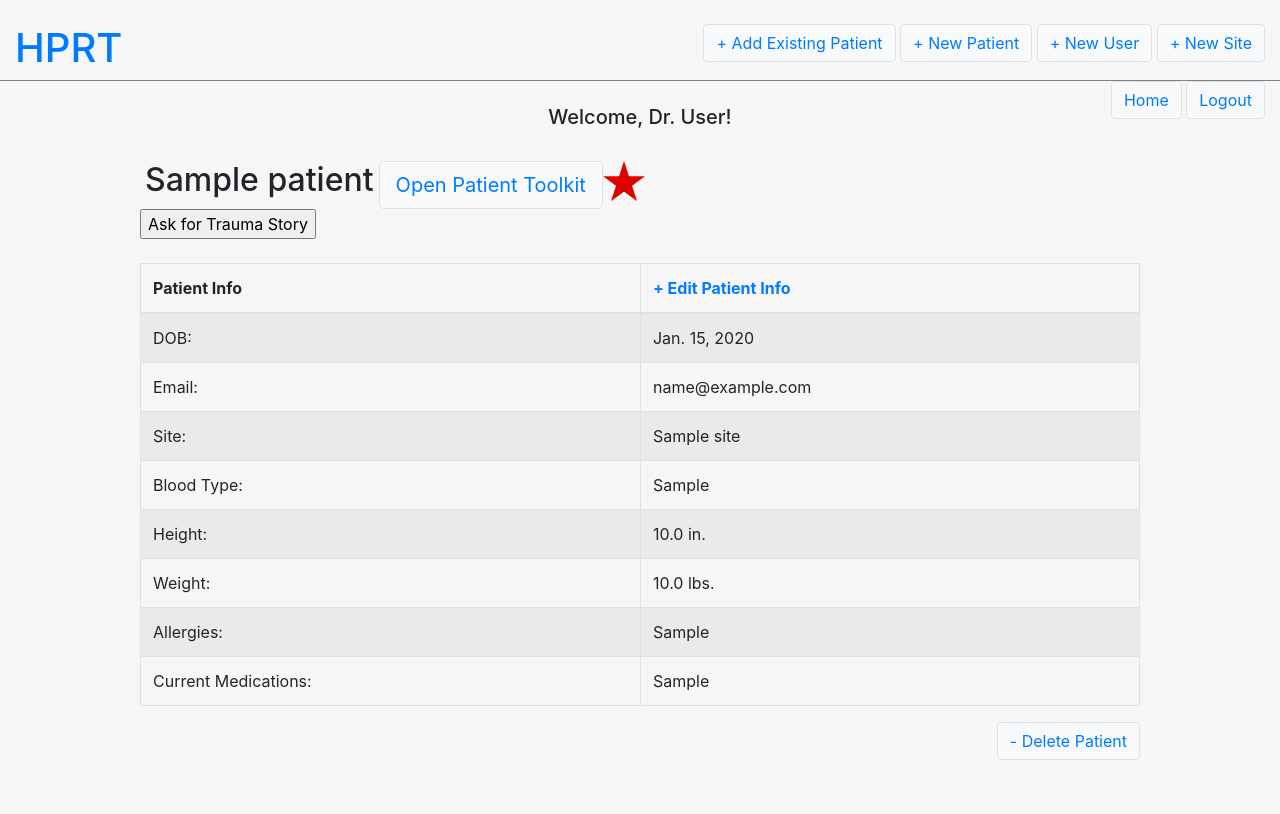
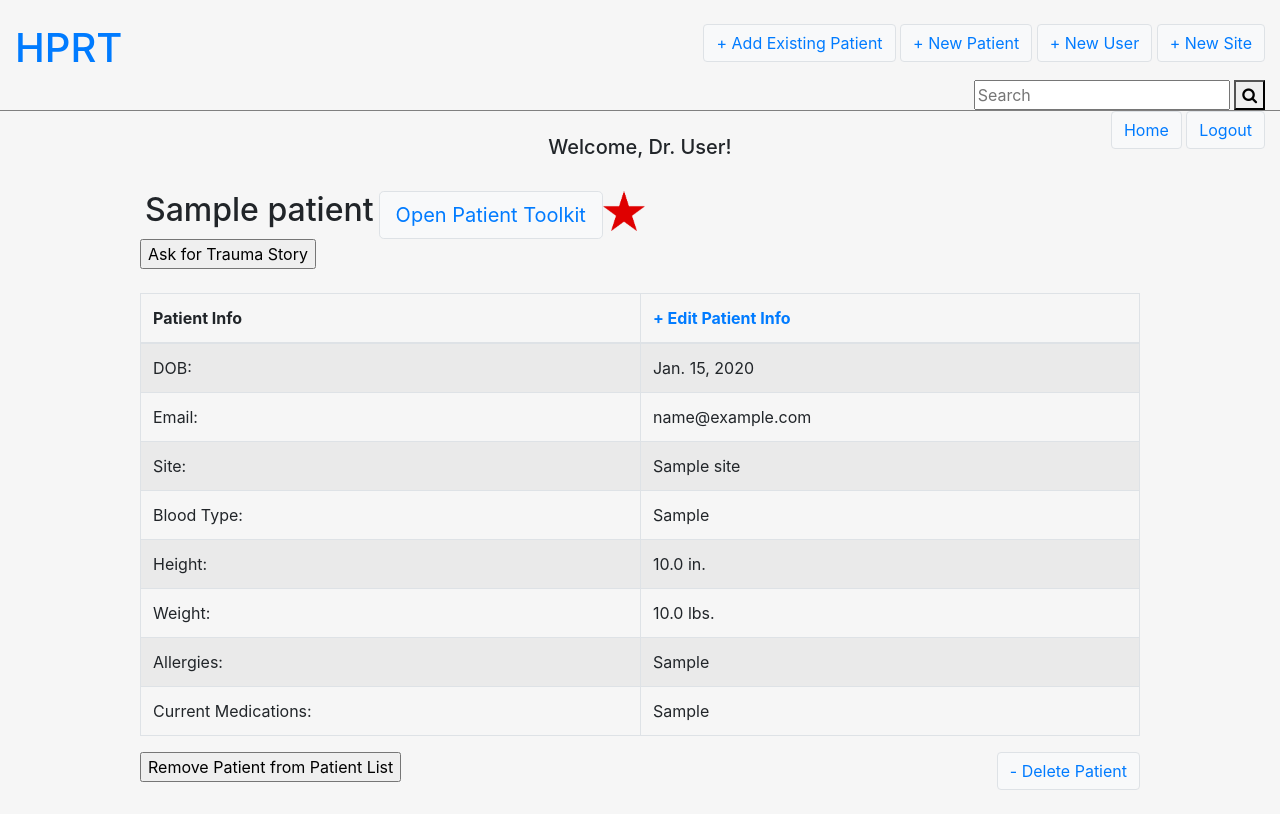
Before and after one commit to sbetti02/HTQR, a Django app: page /patient/1/ in a window 1280 px wide. Before the commit the page ends 760 px from the top, so only its background shows below. Run offline with Django 3.2, Linux system fonts and the light colour scheme; a user stored in the database is signed in; tables that the repository leaves empty hold one stand-in row (values such as "Sample post"); parts of the project's set-up code (start-up, migrations or seed data) failed here and were passed over; some libraries are stand-ins or nearby versions.

Commit message:
search features

```diff
--- a/src/HPRT/PatientPortal/urls.py
+++ b/src/HPRT/PatientPortal/urls.py
@@ -13,5 +13,8 @@ urlpatterns = [
     path('site/new/', views.SiteCreateView.as_view(), name = 'site_new'),
     path('ajax/update_patients/', views.update_patients, name='update_patients'),
     path('sms/', views.smsResponse.as_view(), name = 'sms'),
-    path('askstory/<int:pk>/', views.askStory.as_view(), name = 'ask_story')
+    path('askstory/<int:pk>/', views.askStory.as_view(), name = 'ask_story'),
+    path('patient/remove/<int:pk>/', views.patientRemove.as_view(), name = 'patient_remove'),
+    path('patient/add/<int:pk>/', views.patientAdd.as_view(), name = 'patient_add'),
+    path('search/results/', views.searchListView.as_view(), name = 'search_list'),
 ]
--- a/src/HPRT/PatientPortal/views.py
+++ b/src/HPRT/PatientPortal/views.py
@@ -4,6 +4,7 @@ from django.views.generic.edit import CreateView, UpdateView, DeleteView
 from django.urls import reverse_lazy
 from django.contrib.auth.mixins import LoginRequiredMixin, UserPassesTestMixin
 from django.http import JsonResponse, HttpResponseRedirect
+from django.shortcuts import redirect
 
 
 from twilio.twiml.messaging_response import MessagingResponse
@@ -22,6 +23,12 @@ from django.http import QueryDict
 from . forms import AddExistingPatientForm
 
 
+def update_patients(request):
+    site = request.GET.get('site', None)
+    doc_patients = DocPat.objects.values_list('patient', flat=True).filter(doctor=request.user)
+    patient_list = list(Patient.objects.filter(site=Site.objects.get(name=site)).exclude(pk__in=set(doc_patients)).values('name'))
+    return JsonResponse(patient_list, safe=False)
+
 class PatientListView(LoginRequiredMixin, ListView):
     login_url = 'login'
     redirect_field_name = 'redirect_to'
@@ -37,15 +44,12 @@ class PatientDetailView(LoginRequiredMixin, DetailView):
     template_name = 'patient_detail.html'
     def get_context_data(self, **kwargs):
         context = super(PatientDetailView, self).get_context_data(**kwargs)
-        context['toolkit'] = Toolkit.objects.get(docpat = DocPat.objects.get(doctor = self.request.user, patient = self.object))
+        docpats = DocPat.objects.filter(doctor = self.request.user, patient = self.object)
+        if docpats.count() > 0:
+            context['toolkit'] = Toolkit.objects.get(docpat = docpats[0])
+        else:
+            context['toolkit'] = None
         return context
-
-def update_patients(request):
-    site = request.GET.get('site', None)
-    doc_patients = DocPat.objects.values_list('patient', flat=True).filter(doctor=request.user)
-    patient_list = list(Patient.objects.filter(site=Site.objects.get(name=site)).exclude(pk__in=set(doc_patients)).values('name'))
-    return JsonResponse(patient_list, safe=False)
-
 
 class PatientAddExistingView(LoginRequiredMixin, CreateView):
     login_url = 'login'
@@ -120,6 +124,43 @@ class SiteCreateView(LoginRequiredMixin, UserPassesTestMixin, CreateView):
     fields = '__all__'
     success_url = reverse_lazy('home')
 
+
+class patientAdd(LoginRequiredMixin, View):
+    login_url = 'login'
+    redirect_field_name = 'redirect_to'
+    model = Patient
+    def post(self, request, *args, **kwargs):
+        temp = DocPat(doctor = self.request.user, patient = Patient.objects.get(pk=kwargs['pk']))
+        temp.save()
+        tk = Toolkit(docpat = temp)
+        tk.save()
+        return HttpResponseRedirect(reverse_lazy('patient_detail', kwargs={'pk' : kwargs['pk']}))
+
+class patientRemove(LoginRequiredMixin, View):
+    login_url = 'login'
+    redirect_field_name = 'redirect_to'
+    model = Patient
+    def post(self, request, *args, **kwargs):
+        temp = DocPat.objects.filter(doctor = self.request.user, patient = Patient.objects.get(pk=kwargs['pk'])).delete()
+        return HttpResponseRedirect(reverse_lazy('patient_detail', kwargs={'pk' : kwargs['pk']}))
+
+class searchListView(LoginRequiredMixin, ListView):
+    login_url = 'login'
+    redirect_field_name = 'redirect_to'
+    model = Patient
+    template_name = 'search_results.html'
+    def get_queryset(self):
+        all_patients = super(searchListView, self).get_queryset()
+        result = super(searchListView, self).get_queryset()
+        query = self.request.GET.get('q')
+        if query:
+            result = result.filter(name__contains=query)
+            query_list = query.split(" ")
+            for q in query_list:
+                result = result.union(all_patients.filter(name__contains = q))
+        return result
+
+
 @method_decorator(csrf_exempt, name='dispatch')
 class smsResponse(View):
     @method_decorator(twilio_view)
@@ -127,28 +168,24 @@ class smsResponse(View):
     def post(self, request):
         body = QueryDict(request.body)['Body']
         number = QueryDict(request.body)['From'][2:]
+        r = MessagingResponse()
         if "y" in body.lower():
             patient = Patient.objects.filter(phone_number = number)[0]
             while patient.ask_story == False:
                 patient.ask_story = True
                 patient.save(update_fields=["ask_story"])
                 patient = Patient.objects.filter(phone_number = number)[0]
-            r = MessagingResponse()
             r.message('Thank you, your doctor will ask you about your trauma event when you are visiting.')
-            return r
         elif "n" in body.lower():
             patient = Patient.objects.filter(phone_number = number)[0]
             while patient.ask_story == True:
                 patient.ask_story = False
                 patient.save(update_fields=["ask_story"])
                 patient = Patient.objects.filter(phone_number = number)[0]
-            r = MessagingResponse()
             r.message('Thank you. Please feel free to text yes to this number whenever you are ready to tell your doctor your trauma story.')
-            return r
         else:
-            r = MessagingResponse()
             r.message('Response is not understood. Please text yes or no. Would you like to tell your doctor about your trauma story?')
-            return r
+        return r
 
 
 @method_decorator(csrf_exempt, name='dispatch')
--- a/src/HPRT/templates/base.html
+++ b/src/HPRT/templates/base.html
@@ -8,6 +8,7 @@
 		{% load staticfiles %}
 		<link rel='stylesheet' href="{% static 'css/bootstrap.min.css' %}" type='text/css'/>
 		<link rel='stylesheet' href="{% static 'css/accordion.css' %}" type='text/css'/>
+		<link rel="stylesheet" href="https://cdnjs.cloudflare.com/ajax/libs/font-awesome/4.7.0/css/font-awesome.min.css">
 		<script src="https://ajax.googleapis.com/ajax/libs/jquery/3.3.1/jquery.min.js" type="text/javascript"></script>
 		<script src="https://cdnjs.cloudflare.com/ajax/libs/popper.js/1.14.0/umd/popper.min.js"></script>
 		<script src="https://maxcdn.bootstrapcdn.com/bootstrap/4.1.0/js/bootstrap.min.js"></script>
@@ -23,7 +24,7 @@
 	</head>
 	<body class="body" style="background-color:#f6f6f6">
 		<div class = "container-fluid" style="min-height:95%">
-			<div class="row" style="border-bottom:1px solid gray">
+			<div class="row">
 				<div class = "col-sm-2">
 					<br>
 					<h1> <a href = "/"> HPRT </a> </h1>
@@ -39,6 +40,16 @@
 					{% endif %}
 				</div>
 
+			</div>
+			<div class="row" style="border-bottom:1px solid gray">
+				<div class = "col-sm-12" align="right">
+					<form id="searchform" action="{% url 'search_list' %}" method="get" accept-charset="utf-8">
+			     		<input class="searchfield" id="searchbox" name="q" type="text" placeholder="Search">
+			     		<button class="searchbutton" type="submit">
+			        	<i class="fa fa-search"></i>
+			     		</button>
+			    	</form>
+		    	</div>
 			</div>
 
 			<div class="row">
--- a/src/HPRT/templates/patient_detail.html
+++ b/src/HPRT/templates/patient_detail.html
@@ -4,6 +4,7 @@
 {% block content %}
     <div class="row" style="margin-left: 5px;">
         <h2 style="margin-right: 5px;">{{ patient.name }}</h2>
+        {% if toolkit %}
             <a href="{% url 'toolkit_detail' toolkit.pk %}" class="btn btn-light btn-lg border" style="color:#007bff">Open Patient Toolkit</a>
             {% if patient.ask_story %}
               <img src="/static/img/star.png" alt="Ask Story" height = "40">
@@ -15,6 +16,7 @@
               </form>
             <br>
             </div>
+        {% endif %}
     <table class="table table-bordered table-striped">
         <thead>
             <tr>
@@ -35,6 +37,19 @@
         </tbody>
     </table>
     <div class="row">
+        <div class="col" align="left">
+            {% if toolkit %}
+                <form action= "{% url 'patient_remove' patient.pk %}" method="POST">
+                    {% csrf_token %}
+                  <input type="submit" value="Remove Patient from Patient List" id="toggle1" />
+                </form>
+            {% else %}
+                <form action= "{% url 'patient_add' patient.pk %}" method="POST">
+                    {% csrf_token %}
+                  <input type="submit" value="Add Patient to Patient List" id="toggle1" />
+                </form>
+            {% endif %}
+        </div>
         <div class="col" align="right">
             <a href="{% url 'patient_delete' patient.pk %}" class="btn btn-light border" style="color:#007bff">- Delete Patient</a>
         </div>
```
Also changed, not shown: src/HPRT/templates/search_results.html (added, +28 -0 lines). Lines whose indentation alone changed are shown as unchanged.
